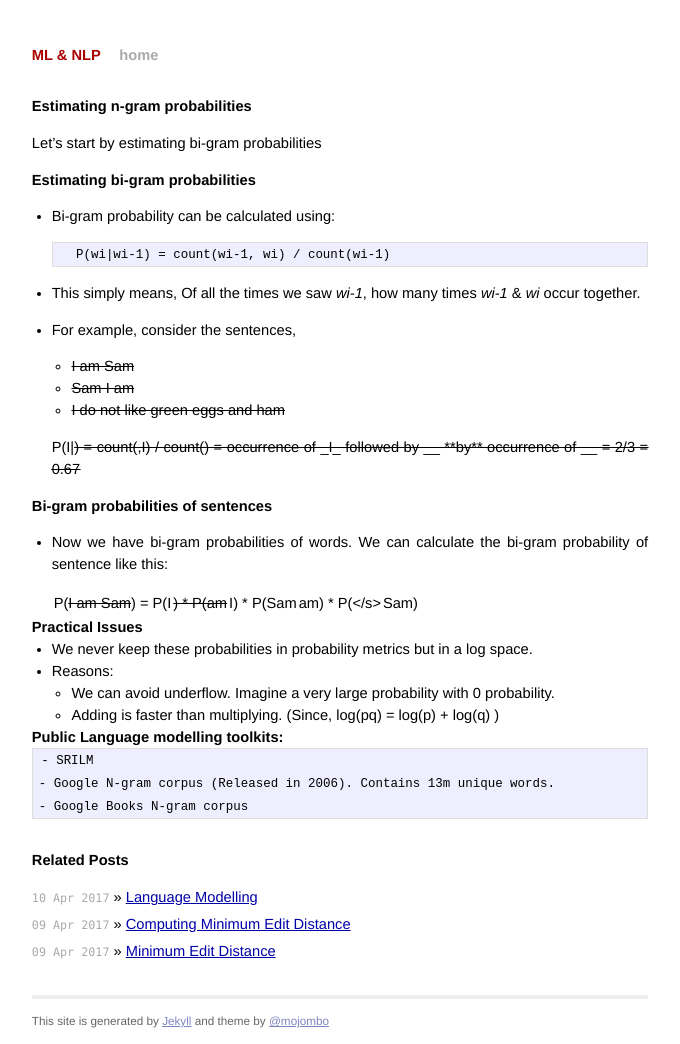
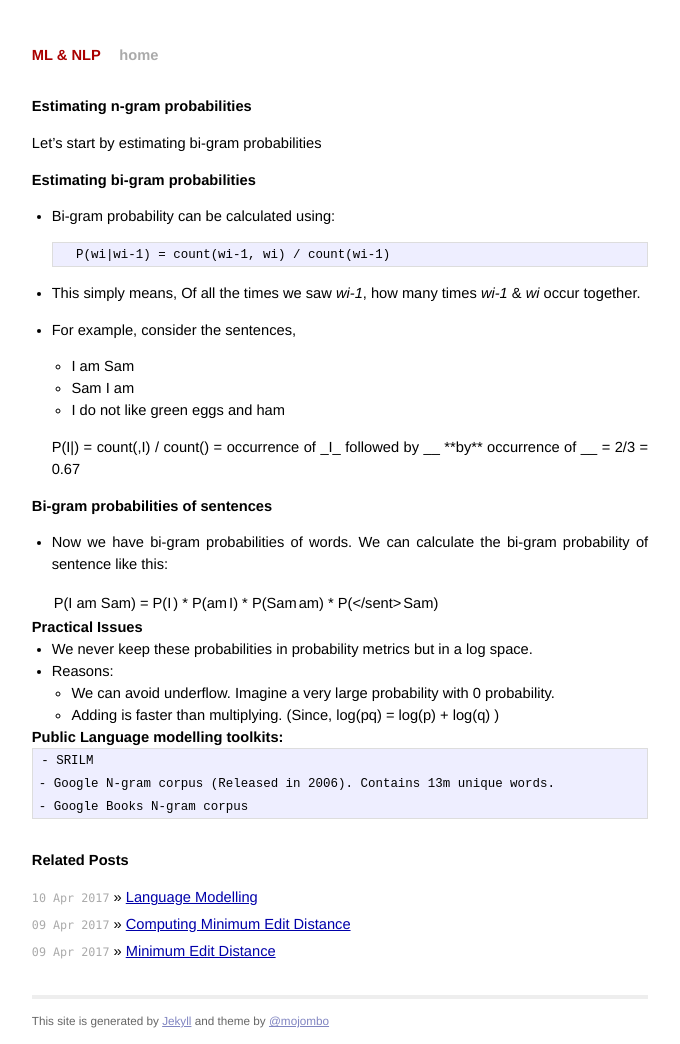
Before and after one commit to mlstuff/mlstuff.github.io, a Jekyll site: the page built from _posts/2017-04-11-estimating-n-gram-probabilities.md, in a window 1280 px wide. Shown: the whole page, without its empty margins (300-980 px from the left). Built offline with Jekyll 4.4.1, drawn with Linux system fonts in a browser that asks for light colours.

Commit message:
fix post

```diff
--- a/_posts/2017-04-11-estimating-n-gram-probabilities.md
+++ b/_posts/2017-04-11-estimating-n-gram-probabilities.md
@@ -18,12 +18,12 @@ Let's start by estimating bi-gram probabilities
 - This simply means, Of all the times we saw _wi-1_, how many times _wi-1_ & _wi_ occur together.
 
 - For example, consider the sentences,
-    - <s>I am Sam</s>
-    - <s>Sam I am</s>
-    - <s>I do not like green eggs and ham</s>
+    - <sent>I am Sam</sent>
+    - <sent>Sam I am</sent>
+    - <sent>I do not like green eggs and ham</sent>
 
-    P(I|<s>)    = count(<s>,I) / count(<s>)
-                = occurrence of _I_ followed by _<s>_ **by** occurrence of _<s>_
+    P(I|<sent>)    = count(<sent>,I) / count(<sent>)
+                = occurrence of _I_ followed by _<sent>_ **by** occurrence of _<sent>_
                 = 2/3
                 = 0.67
 
@@ -31,7 +31,7 @@ Let's start by estimating bi-gram probabilities
 
 - Now we have bi-gram probabilities of words. We can calculate the bi-gram probability of sentence like this:
 
-    P(<s>I am Sam</s>) = P(I|<s>) * P(am|I) * P(Sam|am) * P(</s>|Sam)
+    P(<sent>I am Sam</sent>) = P(I|<sent>) * P(am|I) * P(Sam|am) * P(</sent>|Sam)
 
 
 ## Practical Issues
```
Also changed, not shown: _drafts/2017-04-11-evaluation-of-language-models.md (added, +8 -0 lines).
